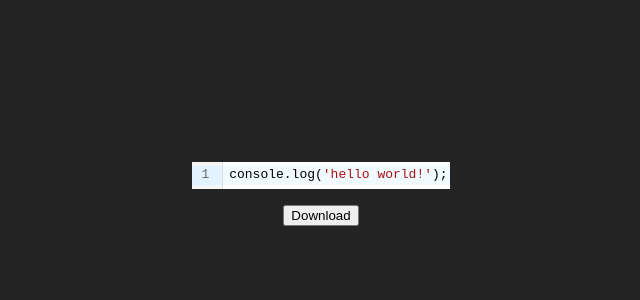
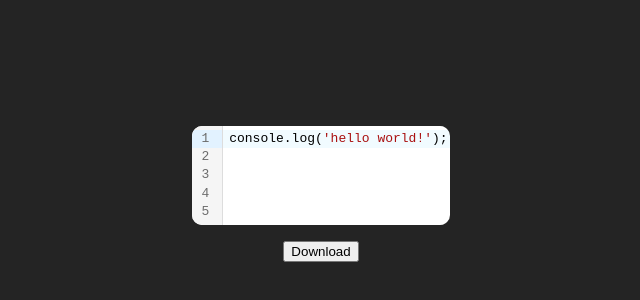
Before and after one commit to jamiewilliamsxyz/code-to-image, a React (Vite) app: page / in a window 1280 px wide. Shown: the part 214-514 px from the top of the page, without its empty margins (319-959 px from the left). Built offline with nearby package versions, Linux system fonts and the light colour scheme.

Commit message:
Style CodeBlock

```diff
--- /dev/null
+++ b/src/components/CodeBlock.css
@@ -0,0 +1,4 @@
+.code {
+  border-radius: 10px;
+  overflow: hidden;
+}
--- a/src/components/CodeBlock.jsx
+++ b/src/components/CodeBlock.jsx
@@ -1,3 +1,4 @@
+import "./CodeBlock.css";
 import CodeMirror from "@uiw/react-codemirror";
 import { javascript } from "@codemirror/lang-javascript";
 import { useState } from "react";
@@ -5,10 +6,10 @@ import { useState } from "react";
 const extensions = [javascript({ jsx: true })];
 
 export const CodeBlock = ({ codeRef }) => {
-  const [code, setCode] = useState("console.log('hello world!');");
+  const [code, setCode] = useState("console.log('hello world!');\n\n\n\n");
 
   return (
-    <div ref={codeRef}>
+    <div ref={codeRef} className="code">
       <CodeMirror
         value={code}
         extensions={extensions}
```
